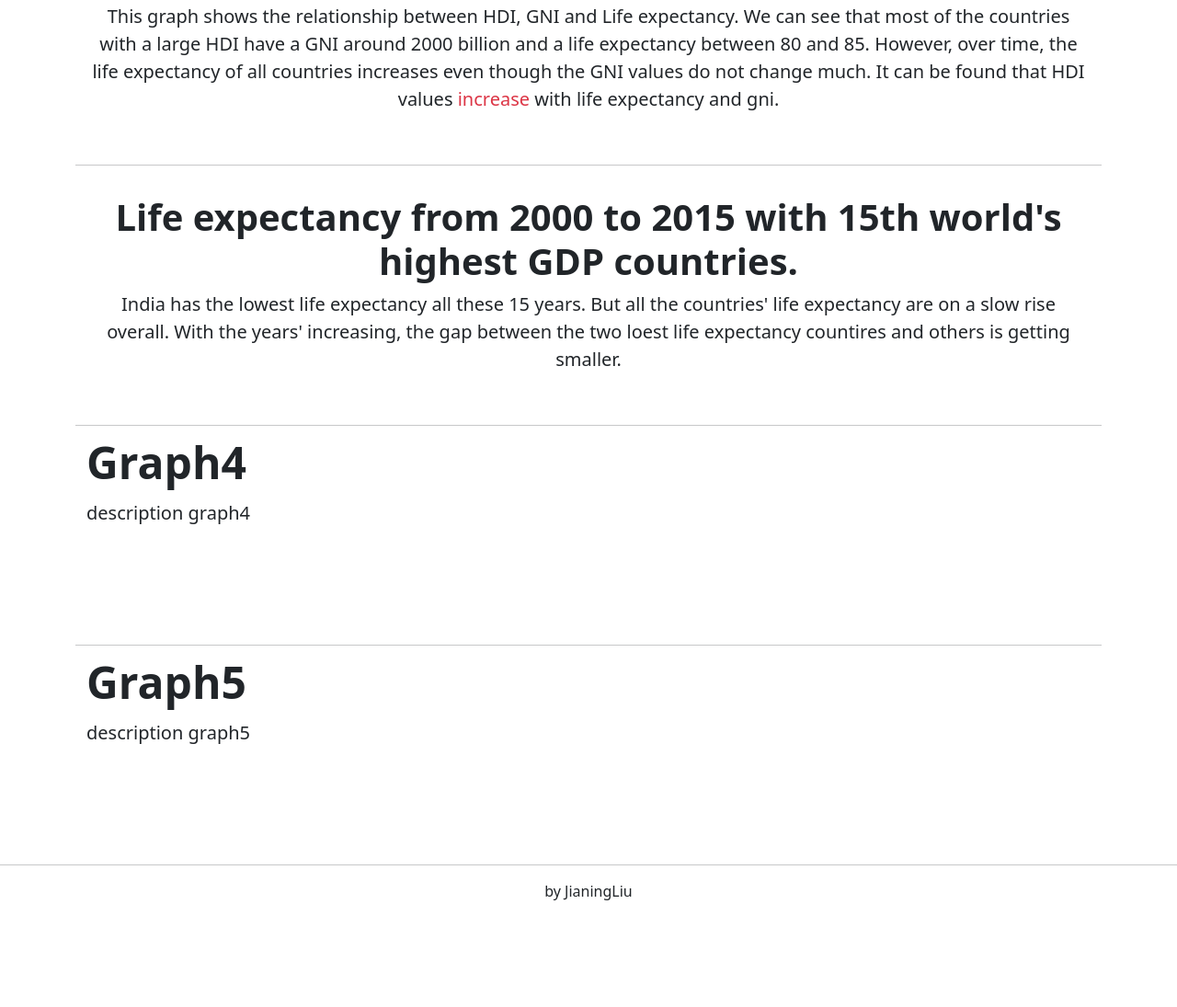
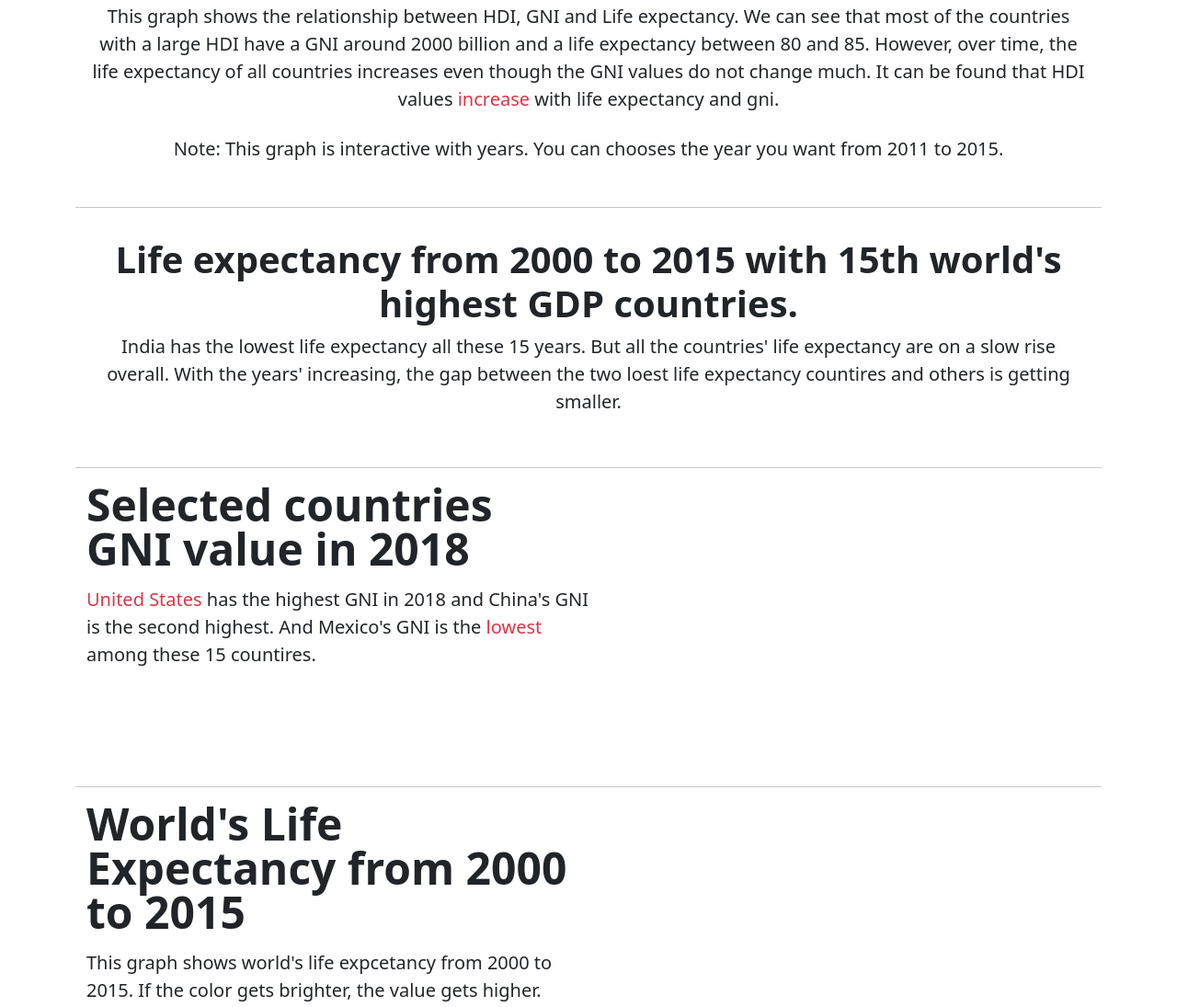
Before and after one commit to JianingLiu-Tom/FIT3179Assignment2, a plain HTML site: page index.html in a window 1280 px wide. Shown: the part 869-1964 px from the top of the page at 92% size. Before the commit the page ends 1866 px from the top, so only its background shows below. Drawn offline with nearby package versions, Linux system fonts and the light colour scheme; a script that the page names is missing.

Commit message:
Update index.html

```diff
--- a/index.html
+++ b/index.html
@@ -43,6 +43,7 @@
             We can see that most of the countries with a large HDI have a GNI around 2000 billion and a life expectancy between 80 and 85.
             However, over time, the life expectancy of all countries increases even though the GNI values do not change much.
             It can be found that HDI values <span class="text-danger">increase</span> with life expectancy and gni. </p>
+            <p class="lead">Note: This graph is interactive with years. You can chooses the year you want from 2011 to 2015.</p>
           <div class="col-lg-6 mx-auto">
               <div class="d-grid gap-2 d-sm-flex justify-content-sm-center">
                   <article id="graph2"></article>
@@ -63,8 +64,10 @@
         <hr id="divide"/>
         <div class="container">
             <div class="col-lg-6">
-                <h1 class="display-5 fw-bold lh-1 mb-3">Graph4</h1>
-                <p class="lead">description graph4</p>
+                <h1 class="display-5 fw-bold lh-1 mb-3">Selected countries GNI value in 2018</h1>
+                <p class="lead"><span class="text-danger">United States</span> has the highest GNI in 2018 and China's GNI is the second highest.
+                And Mexico's GNI is the <span class="text-danger">lowest</span> among these 15 countires.
+                </p>
             </div>
             <div class="row flex-lg-row-reverse g-5 py-5">
               <div class="col-7 col-sm-9 col-lg-9">
@@ -75,8 +78,9 @@
         <hr id="divide"/>
         <div class="container">
             <div class="col-lg-6">
-                <h1 class="display-5 fw-bold lh-1 mb-3">Graph5</h1>
-                <p class="lead">description graph5</p>
+                <h1 class="display-5 fw-bold lh-1 mb-3">World's Life Expectancy from 2000 to 2015</h1>
+                <p class="lead">This graph shows world's life expcetancy from 2000 to 2015. If the color gets brighter, the value gets higher.</p>
+                <p class="lead">Note: This graph is interactive with years. You can chooses the year you want from 2000 to 2015.</p>
             </div>
             <div class="row flex-lg-row-reverse g-5 py-5">
               <div class="col-7 col-sm-9 col-lg-9">
```
